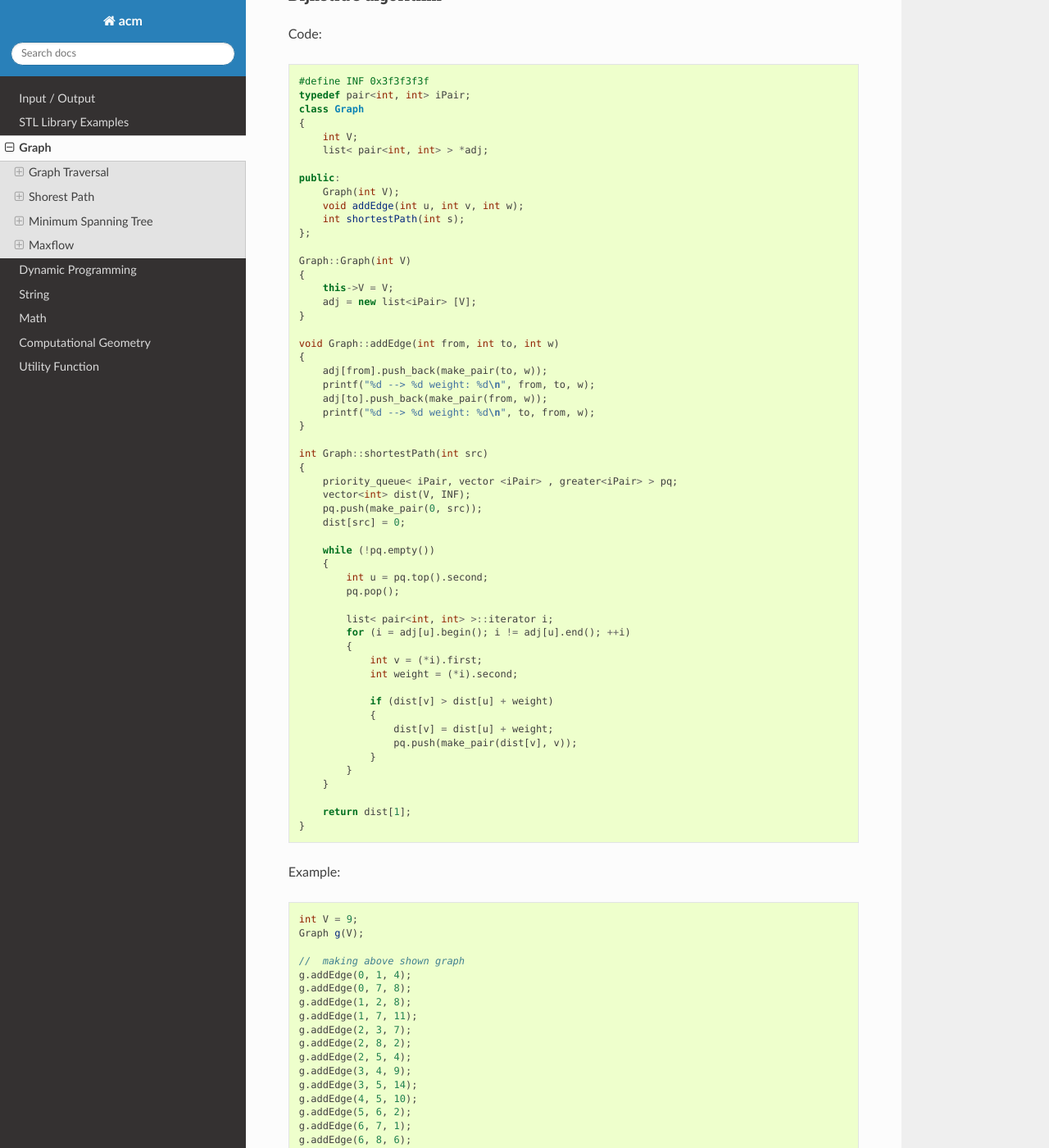
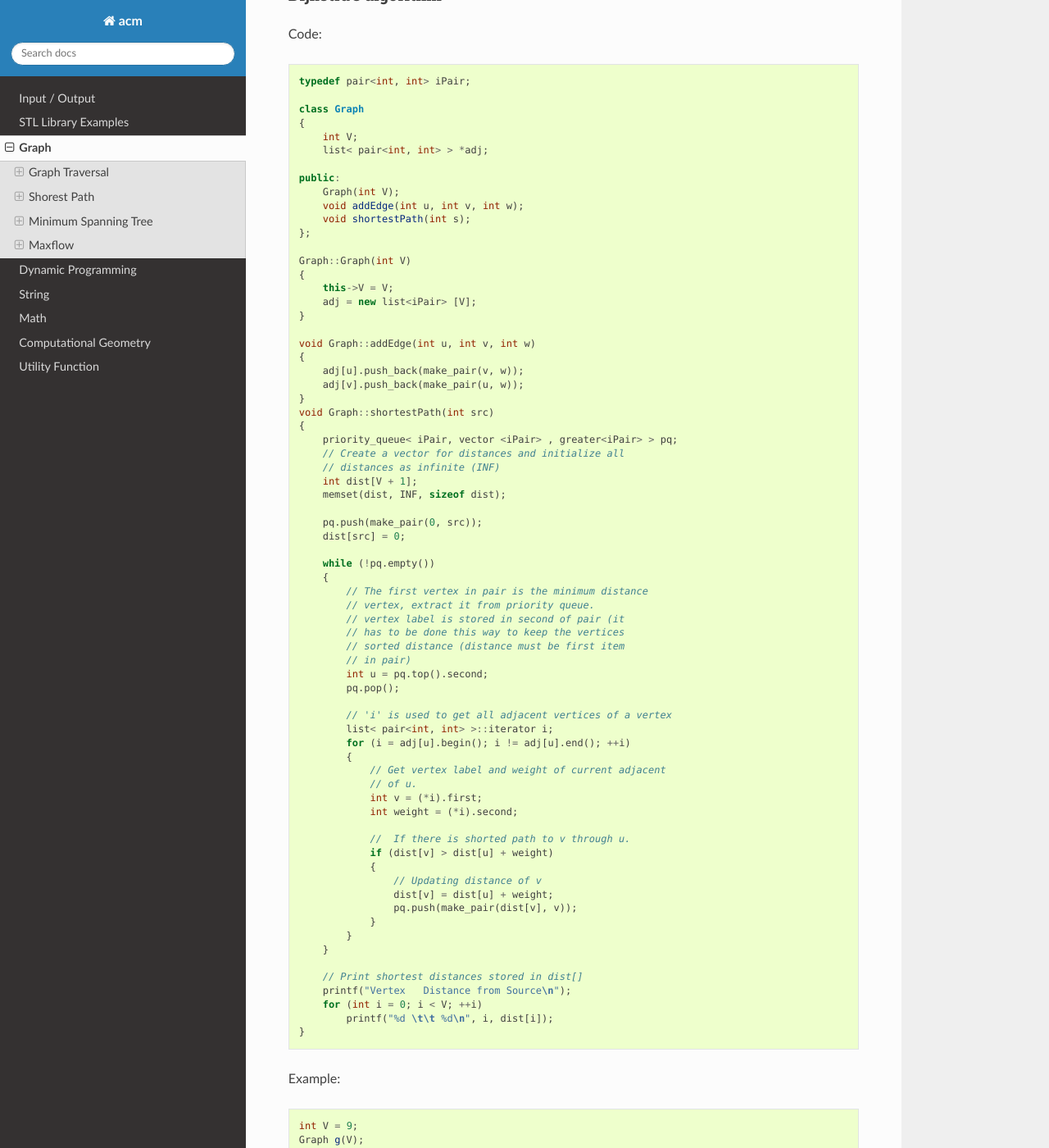
Before and after one commit to klhui97/ACM, a Sphinx documentation site: the page built from docs/source/topics/graph.rst, in a window 1280 px wide and 1400 px high, scrolled down 3127 px. Shown: the whole window at 82% size. Built offline with Sphinx 7.4.7 and the Read the Docs theme 2.0.0, drawn with Linux system fonts in a browser that asks for light colours; some of the changed text lies outside the part shown.

Commit message:
update diDijkstra

```diff
--- a/docs/source/topics/graph.rst
+++ b/docs/source/topics/graph.rst
@@ -177,8 +177,8 @@ Code:
 
 .. code-block:: cpp
 
-    #define INF 0x3f3f3f3f
     typedef pair<int, int> iPair;
+
     class Graph
     {
         int V;
@@ -187,7 +187,7 @@ Code:
     public:
         Graph(int V);
         void addEdge(int u, int v, int w);
-        int shortestPath(int s);
+        void shortestPath(int s);
     };
 
     Graph::Graph(int V)
@@ -196,41 +196,56 @@ Code:
         adj = new list<iPair> [V];
     }
 
-    void Graph::addEdge(int from, int to, int w)
+    void Graph::addEdge(int u, int v, int w)
     {
-        adj[from].push_back(make_pair(to, w));
-        printf("%d --> %d weight: %d\n", from, to, w);
-        adj[to].push_back(make_pair(from, w));
-        printf("%d --> %d weight: %d\n", to, from, w);
+        adj[u].push_back(make_pair(v, w));
+        adj[v].push_back(make_pair(u, w));
     }
-
-    int Graph::shortestPath(int src)
+    void Graph::shortestPath(int src)
     {
         priority_queue< iPair, vector <iPair> , greater<iPair> > pq;
-        vector<int> dist(V, INF);
+        // Create a vector for distances and initialize all
+        // distances as infinite (INF)
+        int dist[V + 1];
+        memset(dist, INF, sizeof dist);
+
         pq.push(make_pair(0, src));
         dist[src] = 0;
 
         while (!pq.empty())
         {
+            // The first vertex in pair is the minimum distance
+            // vertex, extract it from priority queue.
+            // vertex label is stored in second of pair (it
+            // has to be done this way to keep the vertices
+            // sorted distance (distance must be first item
+            // in pair)
             int u = pq.top().second;
             pq.pop();
 
+            // 'i' is used to get all adjacent vertices of a vertex
             list< pair<int, int> >::iterator i;
             for (i = adj[u].begin(); i != adj[u].end(); ++i)
             {
+                // Get vertex label and weight of current adjacent
+                // of u.
                 int v = (*i).first;
                 int weight = (*i).second;
 
+                //  If there is shorted path to v through u.
                 if (dist[v] > dist[u] + weight)
                 {
+                    // Updating distance of v
                     dist[v] = dist[u] + weight;
                     pq.push(make_pair(dist[v], v));
                 }
             }
         }
 
-        return dist[1];
+        // Print shortest distances stored in dist[]
+        printf("Vertex   Distance from Source\n");
+        for (int i = 0; i < V; ++i)
+            printf("%d \t\t %d\n", i, dist[i]);
     }
 
 Example:
@@ -257,6 +272,21 @@ Example:
     g.addEdge(7, 8, 7);
 
     g.shortestPath(0);
+
+ans:
+
+.. code-block:: cpp
+
+    Vertex   Distance from Source
+    0                0
+    1                4
+    2                12
+    3                19
+    4                21
+    5                11
+    6                9
+    7                8
+    8                14
 
 Minimum Spanning Tree
 ---------------------
```
